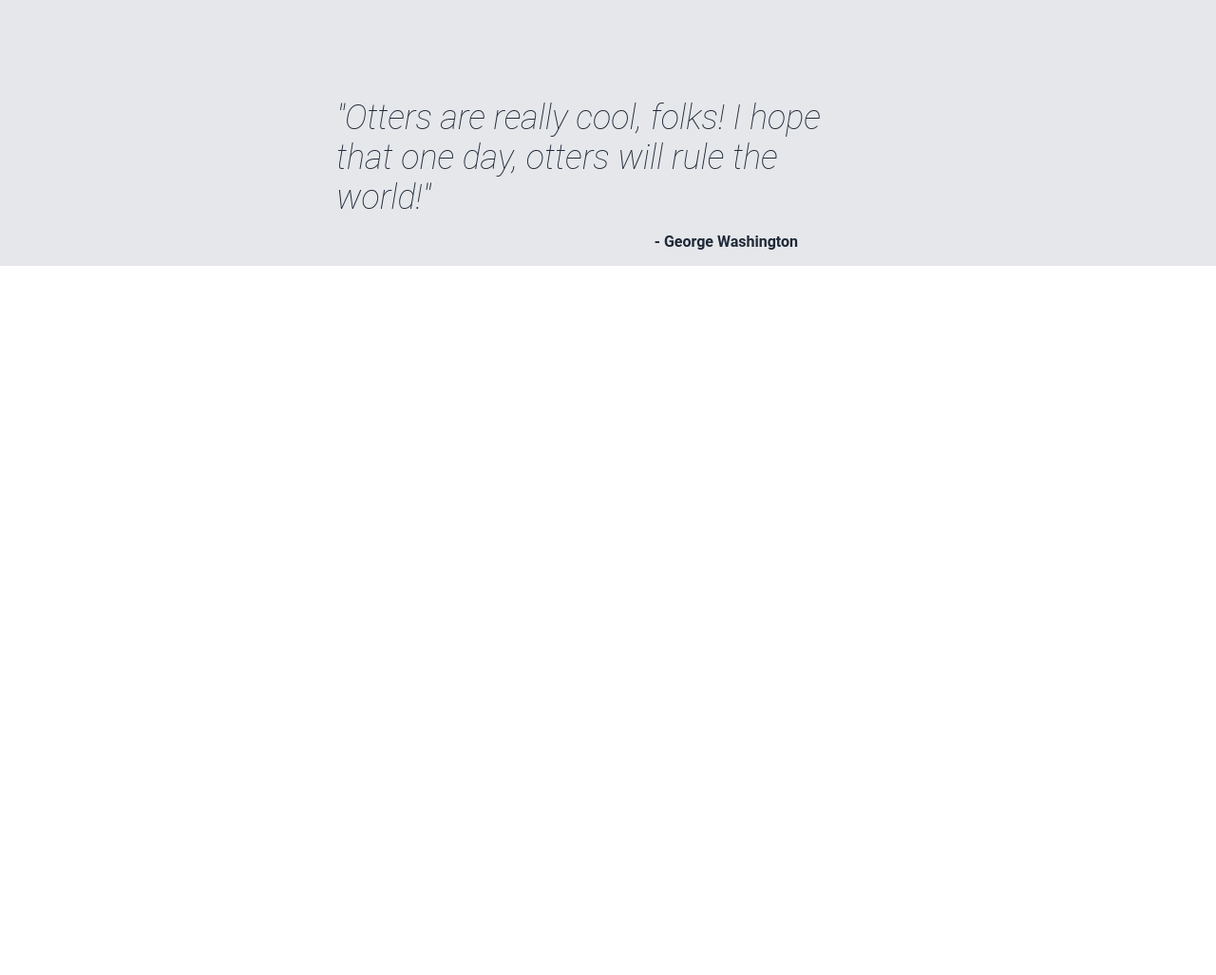
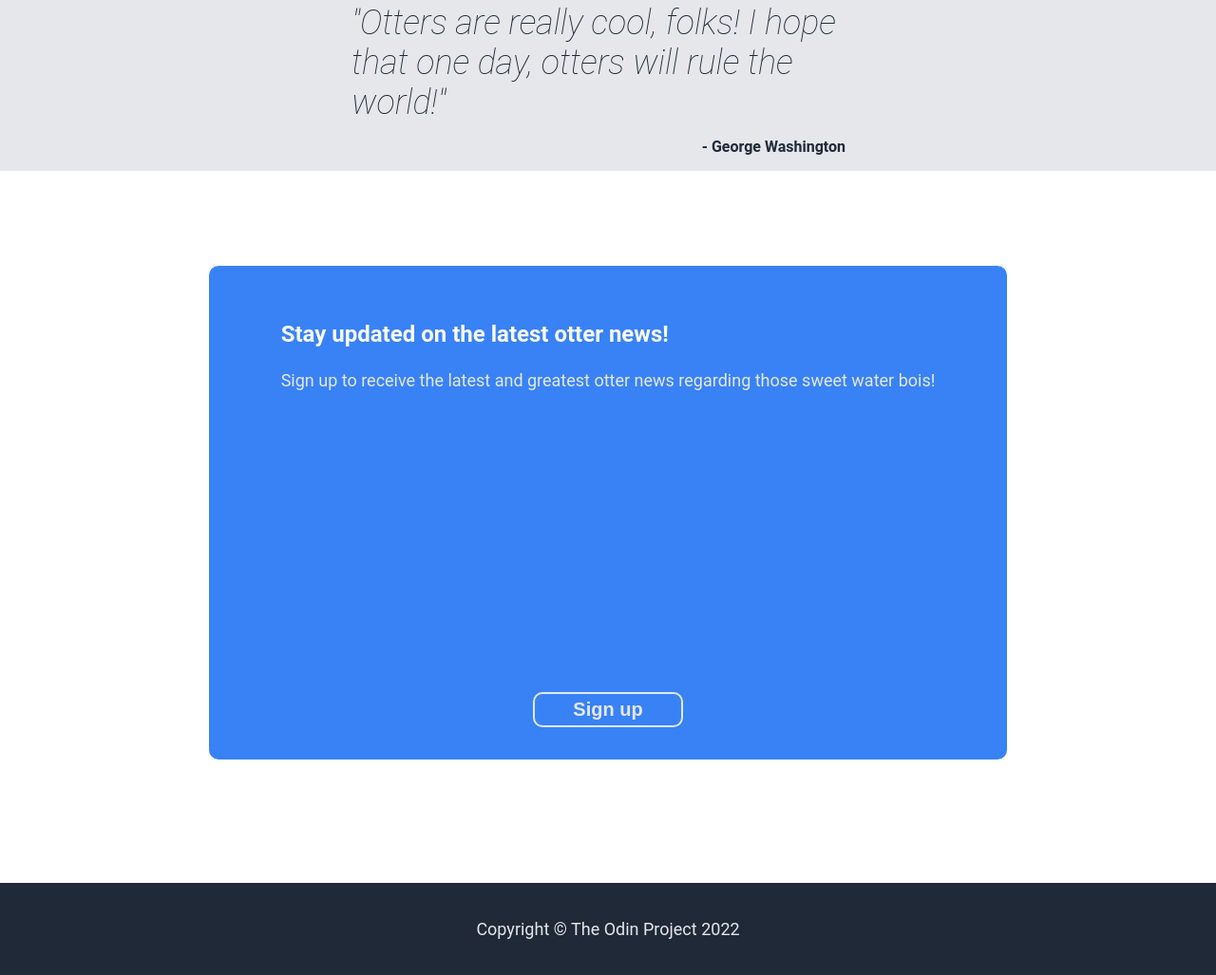
Before and after one commit to DiepvriesRisotto/odin-landing-page, a plain HTML site: page index.html in a window 1280 px wide. Shown: the part 1338-2365 px from the top of the page at 95% size. Before the commit the page ends 1818 px from the top, so only its background shows below. Drawn offline with Linux system fonts and the light colour scheme.

Commit message:
Add call to action & footer

```diff
--- a/index.html
+++ b/index.html
@@ -57,7 +57,22 @@
                 <em>"Otters are really cool, folks! I hope that one day, otters will rule the world!"</em>
                 <p>- George Washington</p>
             </div>
+        </div>
 
+        <div class="call-to-action">
+            <div class="cta-text">
+                <h3>Stay updated on the latest otter news!</h3>
+
+                <p>Sign up to receive the latest and greatest otter news regarding those sweet water bois!</p>
+            </div>
+
+            <div class="button">
+                <button type="button"><a href="#">Sign up</a></button>
+            </div>
+        </div>
+
+        <div class="footer">
+            <p>Copyright © The Odin Project 2022</p>
         </div>
 
     </body>
--- a/styles.css
+++ b/styles.css
@@ -61,7 +61,7 @@ a {
     width: 480px;
 }
 
-button {
+.welcome button {
     margin-top: 15px;
     width: 120px;
     border: none;
@@ -70,6 +70,7 @@ button {
     border-radius: 6px;
     font-size: 20px;
     padding: 6px;
+    font-weight: bold;
 }
 
 .main {
@@ -99,7 +100,7 @@ button {
     align-items: center;
     flex-wrap: wrap;
     gap: 80px;
-    margin-bottom: 250px;
+    margin-bottom: 150px;
 }
 
 .subtext {
@@ -113,20 +114,68 @@ button {
     display: flex;
     flex-direction: column;
     align-items: center;
-    margin: 200px;
+    margin: 100px;
 }
 
 .quote em {
     font-size: 36px;
     color: #1f2937;
-    max-width: 65%;
+    max-width: 50%;
     font-weight: lighter;
     font-style: italic;
 }
 
 .quote p {
     align-self: flex-end;
-    margin-right: 240px;
+    margin-right: 290px;
     color: #1f2937;
     font-weight: bolder;
 }
+
+.call-to-action {
+    display: flex;
+    flex-wrap: wrap;
+    justify-content: center;
+    align-items: center;
+    background-color: #3882f6;
+    margin-bottom: 130px;
+    margin-top: 0;
+    margin-left: 220px;
+    margin-right: 220px;
+    padding: 30px;
+    border: 4px solid #3882f6;
+    border-radius: 10px;
+    gap: 300px;
+}
+
+.cta-text h3 {
+    font-size: 24px;
+    color: #f9faf8;
+}
+
+.cta-text p {
+    font-size: 18px;
+    color: #e5e7eb;
+}
+
+.call-to-action button {
+    border: 2px solid #e5e7eb;
+    border-radius: 10px;
+    background-color: #3882f6;
+    padding: 5px 40px;
+    font-size: 20px;
+    font-weight: bold;
+}
+
+.footer {
+    display: flex;
+    justify-content: center;
+    align-items: center;
+    background-color: #1f2937;
+    padding: 20px;
+}
+
+.footer p {
+    font-size: 18px;
+    color: #e5e7eb;
+}
```
